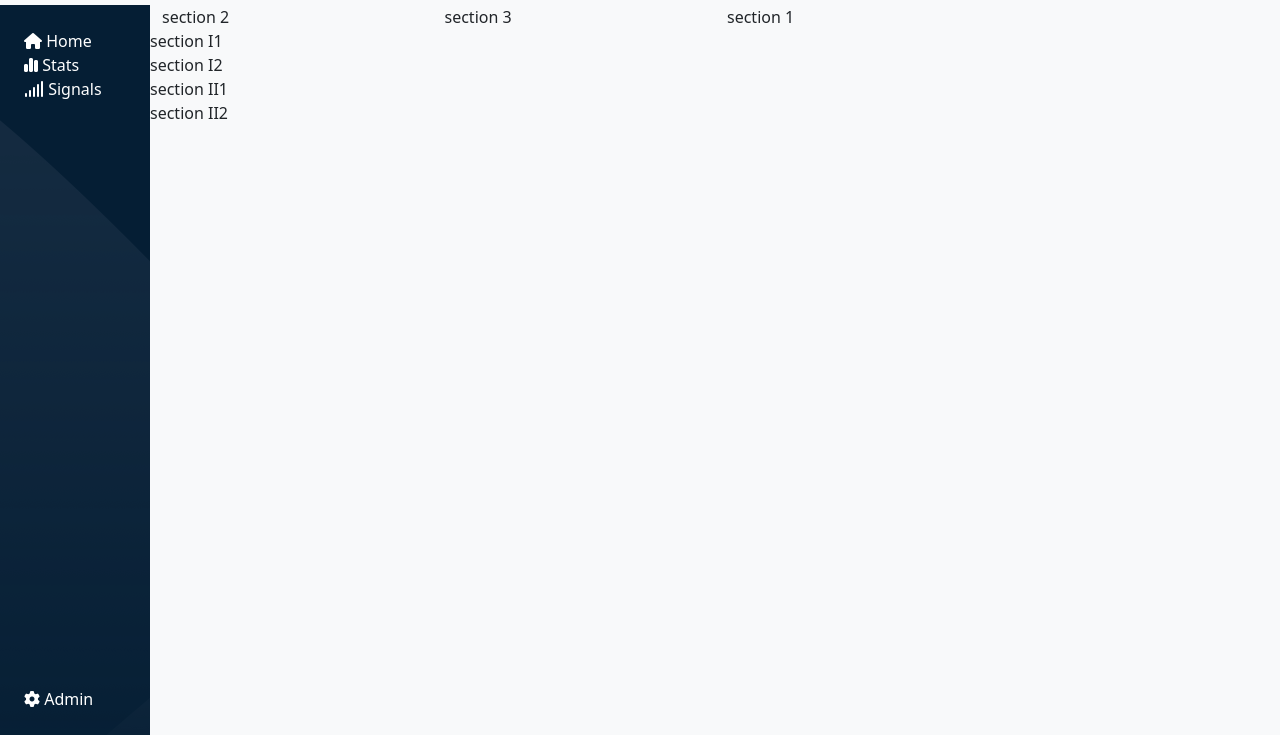
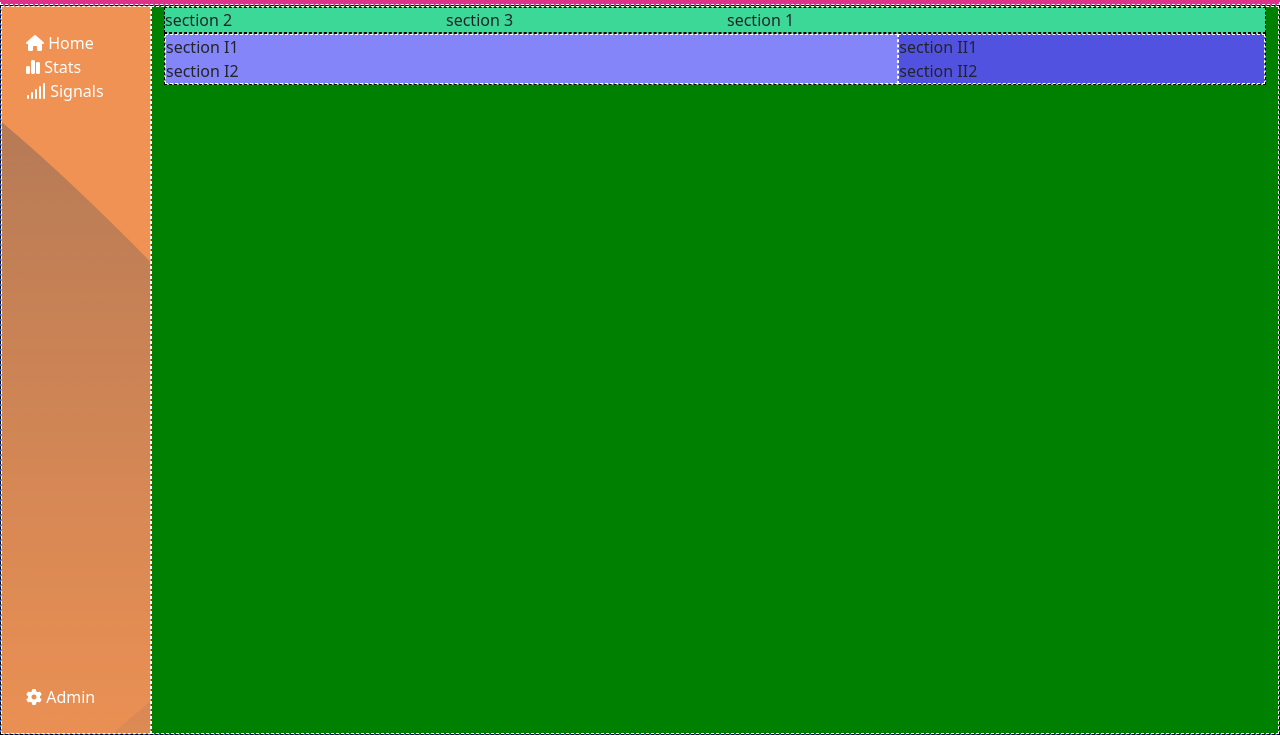
Before and after one commit to elisabichiappini/html-css-bootstrap-dashboard, a plain HTML site: page index.html in a window 1280 px wide. Shown: the part 65-800 px from the top of the page. Drawn offline with nearby package versions, Linux system fonts and the light colour scheme.

Commit message:
feat: layout complete no contents in main

```diff
--- a/css/_partials/debug.css
+++ b/css/_partials/debug.css
@@ -36,7 +36,7 @@
 */
 .debug #ec-sidebar {
     background-color:rgb(240, 146, 83);
-    border: 1px dashed rgb(255, 255, 255)
+    border: 1px dashed rgb(255, 255, 255);
 }
 
 /*
@@ -44,7 +44,7 @@
 */
 .debug #ec-main {
     background-color: green;
-    border: 1px dashed rgb(255, 255, 255)
+    border: 1px dashed rgb(255, 255, 255);
 }
 
 /*
@@ -52,6 +52,7 @@
 */
 .debug #ec-main-top {
     background-color:  rgb(60, 216, 151);
+    border: 1px dashed rgb(0, 0, 0);
 }
 
 /*
@@ -59,8 +60,19 @@
 */
 .debug #ec-main-bottom {
     background-color: rgb(129, 229, 106);
+    border: 1px dashed rgb(0, 0, 0);
 }
 
+.debug #ec-left-main {
+    background-color: rgb(133, 133, 250);
+    border: 1px dashed rgb(255, 255, 255);
+
+}
+
+.debug #ec-right-main {
+    background-color: rgb(82, 82, 225);
+    border: 1px dashed rgb(255, 255, 255);
+}
 /*
 -------------------------------------------> /MAIN
 */
--- a/css/_partials/responsive.css
+++ b/css/_partials/responsive.css
@@ -10,7 +10,12 @@
     #ec-main-container #ec-sidebar {
         width: 150px;
     }
+
+    #ec-left-main {
+        width: calc((100% / 3) * 2);
+    }
  }
+
  /*
 -------------------------------------------> HEADER
 */
--- a/index.html
+++ b/index.html
@@ -20,7 +20,7 @@
     <!--/CSS Style-->
 </head>
 
-<body>
+<body class="debug">
     <!--HEADER-->
     <header id="navbar" class="d-flex align-items-center">
         <div class="container-fluid">
@@ -99,9 +99,9 @@
             <!--/main left-->
 
             <!--main right-->
-            <div id="ec-main" class="flex-grow-1">
+            <div id="ec-main" class="container-fluid flex-grow-1">
                 <!--main right top-->
-                <div id="ec-main-top" class="container-fluid">
+                <div id="ec-main-top">
                     <div class="row">
                         <div class="col-12 col-lg-6 order-lg-3">section 1</div>
                         <div class="col-12 col-lg-3">section 2</div>
@@ -110,11 +110,19 @@
                 </div>
                 <!--/main right top-->
                 <!--main right bottom-->
-                <div id="ec-main-bottom">
-                    <div>section I1</div>
-                    <div>section I2</div>
-                    <div>section II1</div>
-                    <div>section II2</div>
+                <div id="ec-main-bottom" class="d-flex flex-column flex-lg-row">
+                    <div id="ec-left-main">
+                        <div class="row">
+                            <div class="col-12">section I1</div>
+                            <div class="col-12">section I2</div>
+                        </div>
+                    </div>
+                    <div id="ec-right-main" class="flex-grow-1">
+                        <div class="row">
+                            <div class="col-12">section II1</div>
+                            <div class="col-12">section II2</div>
+                        </div>
+                    </div>
                 </div>
                 <!--/main right bottom-->
             </div>
```
Also changed, not shown: css/_partials/mobilefirst.css (+8 -0 lines).
